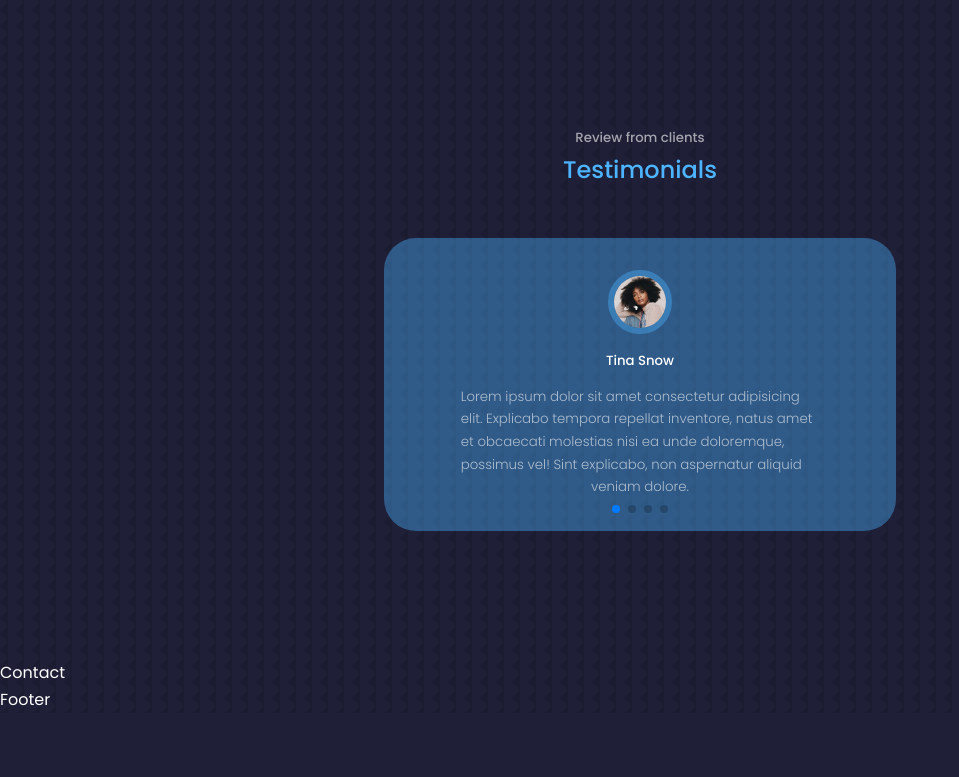
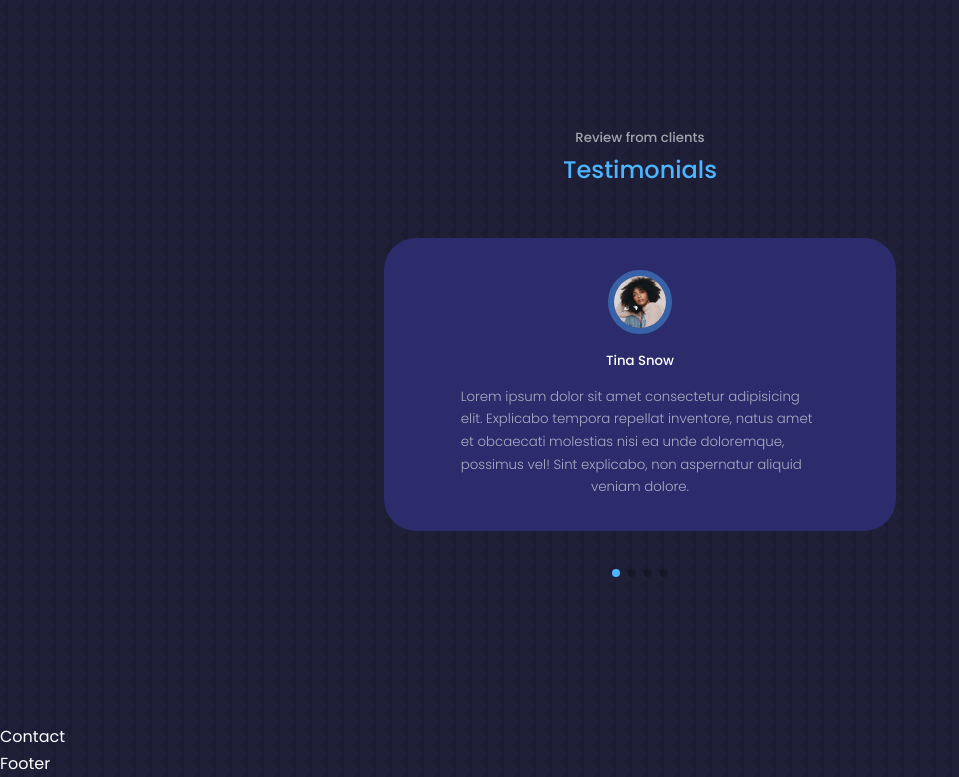
Before and after one commit to dows16/Portfolio, a React (Create React App) app: page / in a window 1280 px wide. Shown: the part 4014-4791 px from the top of the page, without its empty margins (0-959 px from the left). Before the commit the page ends 4727 px from the top, so only its background shows below. Built offline with nearby package versions, Linux system fonts and the light colour scheme.

Commit message:
first commit

```diff
--- a/src/components/testimonials/testimonials.css
+++ b/src/components/testimonials/testimonials.css
@@ -1,5 +1,6 @@
 .container.testimonials__container {
     width: 40%;
+    padding-bottom: 4rem;
 }
 
 .client__avatar {
@@ -12,7 +13,7 @@
 }
 
 .testimonial {
-    background: var(--color-primary-variant);
+    background: var(--color-bg-variant);
     text-align-last: center;
     padding: 2rem;
     border-radius: 2rem;
@@ -24,6 +25,10 @@
     display: block;
     width: 80%;
     margin: 0.8rem auto 0;
+}
+
+.swiper-pagination-clickable .swiper-pagination-bullet-active {
+    background: var(--color-primary)
 }
 
 /* ============== MEDIA QUERIES (MEDIUM DEVICES) ============== */
```
